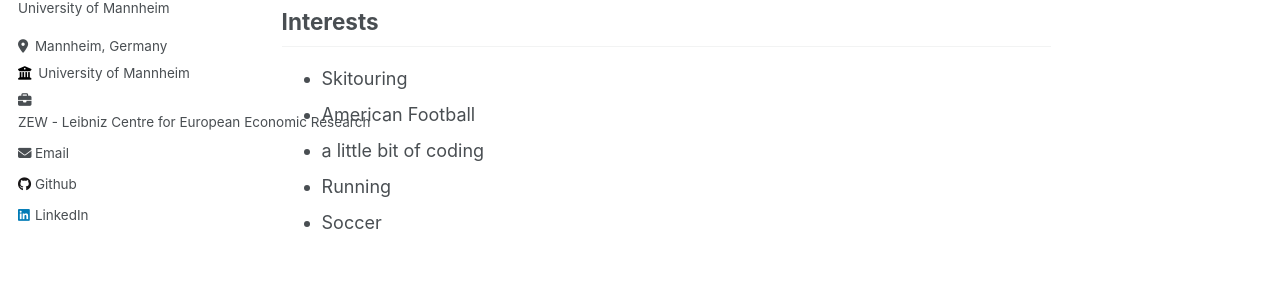
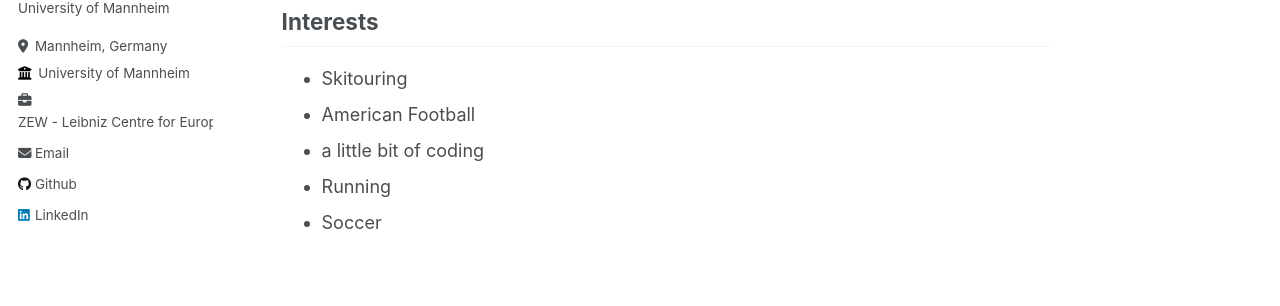
Before and after one commit to leonhamburg/leonweigele.github.io, a Jekyll site: the page built from _pages/about.md, in a window 1280 px wide. Shown: the part 408-714 px from the top of the page. Built offline with Jekyll 4.4.1, drawn with Linux system fonts in a browser that asks for light colours.

Commit message:
style changes

```diff
--- a/_sass/_sidebar.scss
+++ b/_sass/_sidebar.scss
@@ -12,15 +12,12 @@
 
   @include clearfix();
   margin-bottom: 1em;
-  width: 200px;
 
   @media screen and (min-width: $sidebar-min-width) {
     height: 100vh;
     overflow-y: auto;               // Add scrollbar if the sidebar is too long
     position: fixed;
     padding-top: $masthead-height;
-    left: 2;                       // Align to the left edge of the viewport
-    top: 2;                        // Align to the top of the viewport
   }
 
   @include breakpoint($large) {
--- a/_sass/_variables.scss
+++ b/_sass/_variables.scss
@@ -46,7 +46,7 @@ $type-size-8                : 0.625em;  // ~10px
 $masthead-height            : 50px;
 
 /* Sidebar properties */
-$sidebar-min-width          : 2000px;
+$sidebar-min-width          : 1024px;
 $sidebar-link-max-width     : 250px;
 
 
```
